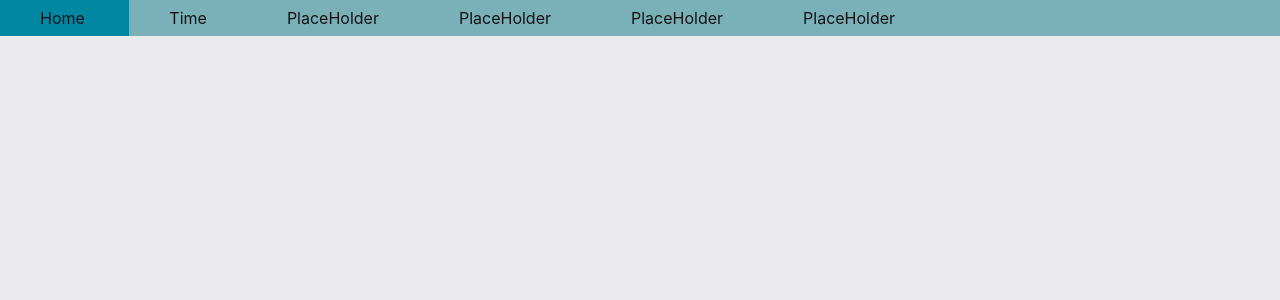
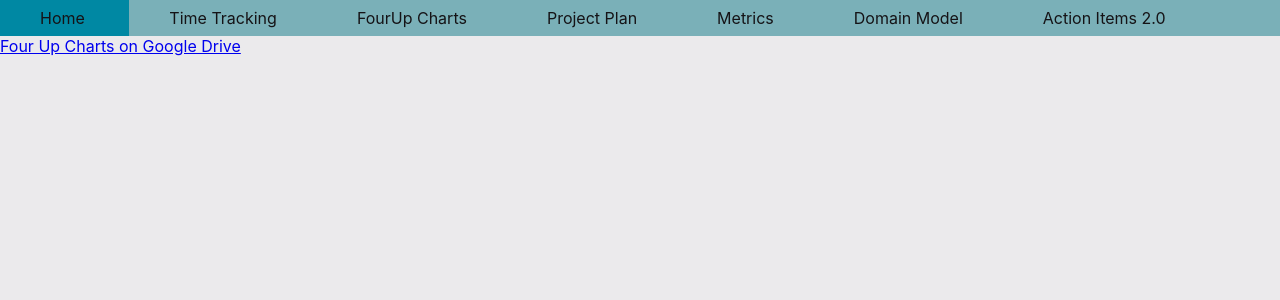
Before and after one commit to FiTRSkills-com/FiTR_Skills_App_Project_Website, a React (Create React App) app: page /four-up in a window 1280 px wide. Shown: the top 300 px of the page. Built offline with nearby package versions, Linux system fonts and the light colour scheme.

Commit message:
Added FourUp Page

```diff
--- a/src/App.js
+++ b/src/App.js
@@ -3,6 +3,7 @@ import './App.css';
 import { Navbar } from './components/Navbar';
 import { Home } from './components/Home';
 import { Time } from './components/Time';
+import { FourUp } from './components/FourUp';
 import { BrowserRouter, Routes, Route } from "react-router-dom";
 
 function App() {
@@ -13,6 +14,7 @@ function App() {
         <Routes>
           <Route path="/" element={<Home />} />
           <Route path="/time" element={<Time />} />
+          <Route path="/four-up" element={<FourUp />} />
         </Routes>
       </BrowserRouter>
     </div>
--- /dev/null
+++ b/src/components/FourUp.css
@@ -0,0 +1,3 @@
+.fourUp {
+    padding: .5rem;
+}
--- /dev/null
+++ b/src/components/FourUp.js
@@ -0,0 +1,17 @@
+import React from 'react';
+
+function FourUp() {
+    return (
+        <div className="fourUp">
+        <a
+            className="linkButton"
+            href="https://drive.google.com/drive/folders/1KCtkYUW8y05Njr_IMCHCJQZzvKI4FOcn?usp=sharing"
+        >
+            {" "}
+            Four Up Charts on Google Drive{" "}
+        </a>
+    </div>
+    )
+}
+
+export { FourUp };
--- a/src/components/Navbar.js
+++ b/src/components/Navbar.js
@@ -6,11 +6,12 @@ function Navbar() {
     return (
         <div class = "navbar">
             <Link to="/" class="navbar-item"> Home </Link>
-            <Link to="/time" class="navbar-item">Time</Link>
-            <Link to="/" class="navbar-item">PlaceHolder</Link>
-            <Link to="/" class="navbar-item">PlaceHolder</Link>
-            <Link to="/" class="navbar-item">PlaceHolder</Link>
-            <Link to="/" class="navbar-item">PlaceHolder</Link>
+            <Link to="/time" class="navbar-item">Time Tracking</Link>
+            <Link to="/four-up" class="navbar-item">FourUp Charts</Link>
+            <Link to="/" class="navbar-item">Project Plan</Link>
+            <Link to="/" class="navbar-item">Metrics</Link>
+            <Link to="/" class="navbar-item">Domain Model</Link>
+            <Link to="/" class="navbar-item">Action Items 2.0</Link>
         </div>
     );
 }
```
